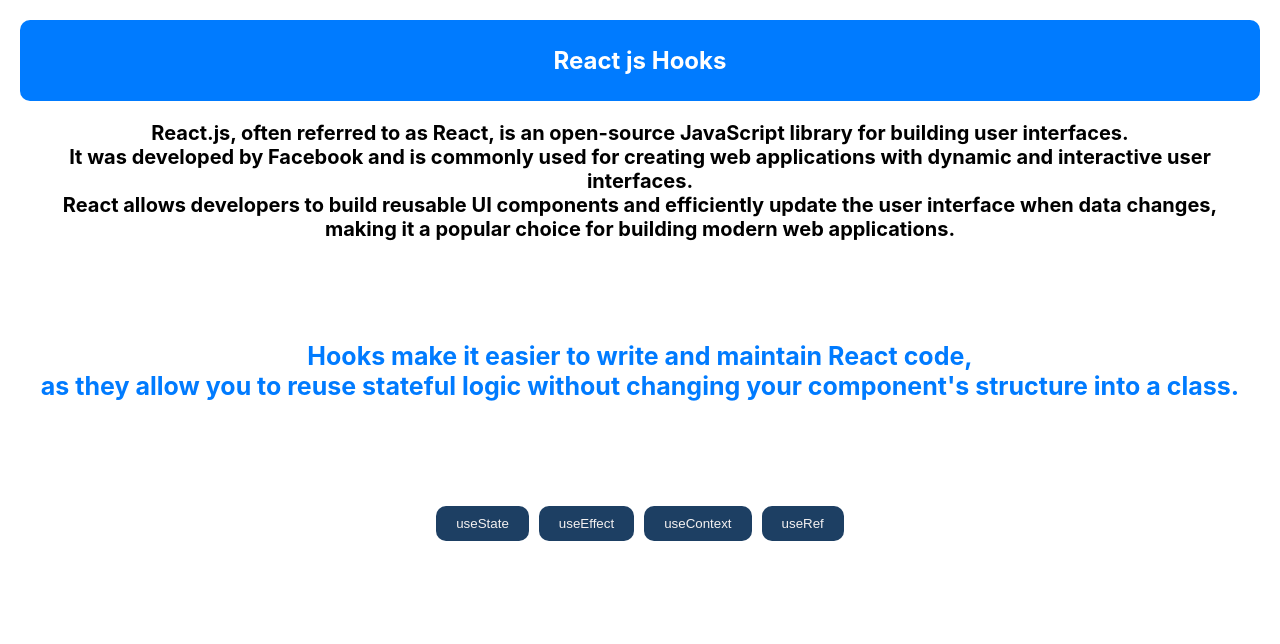
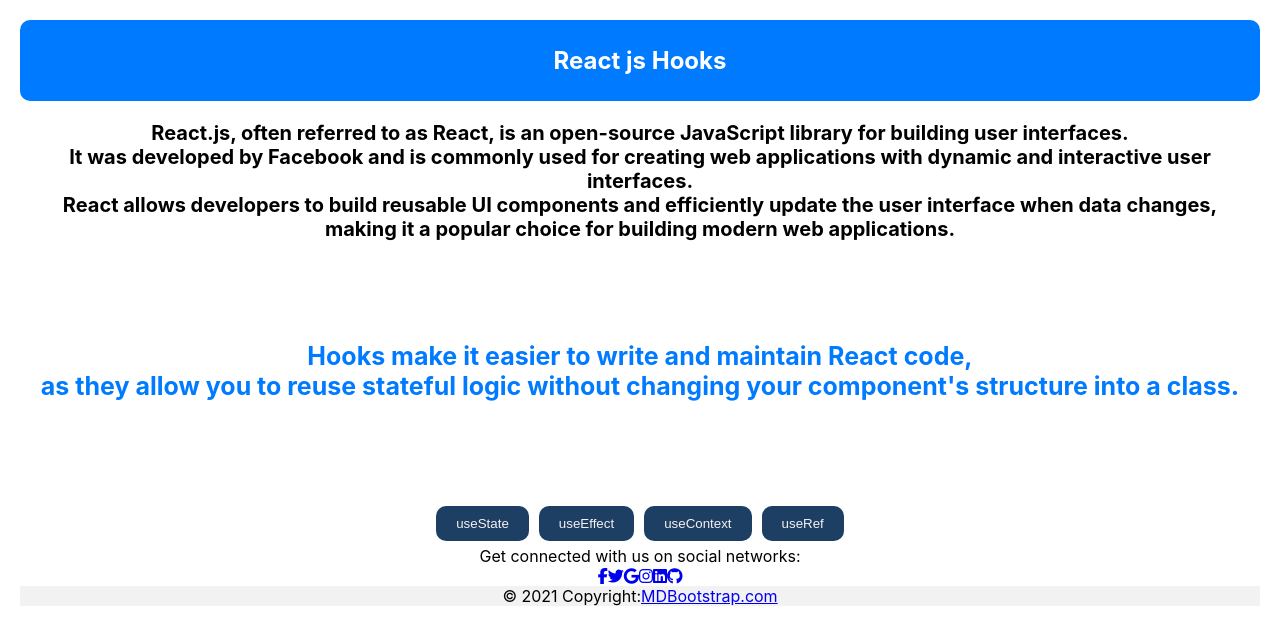
Before and after one commit to athuljain/React-Js-Hooks, a React (Create React App) app: page / in a window 1280 px wide. Shown: the top 644 px of the page. Built offline with nearby package versions, Linux system fonts and the light colour scheme.

Commit message:
footer commit

```diff
--- a/package.json
+++ b/package.json
@@ -3,9 +3,11 @@
   "version": "0.1.0",
   "private": true,
   "dependencies": {
+    "@fortawesome/fontawesome-free": "^6.4.2",
     "@testing-library/jest-dom": "^5.17.0",
     "@testing-library/react": "^13.4.0",
     "@testing-library/user-event": "^13.5.0",
+    "mdb-react-ui-kit": "^6.2.0",
     "react": "^18.2.0",
     "react-dom": "^18.2.0",
     "react-router-dom": "^6.15.0",
--- /dev/null
+++ b/src/Components/Footer.jsx
@@ -0,0 +1,52 @@
+
+import React from 'react';
+import { MDBFooter,  MDBIcon } from 'mdb-react-ui-kit';
+import '@fortawesome/fontawesome-free/css/all.min.css';
+
+
+
+
+export default function Footer(){
+
+    return(
+        <div>
+        <MDBFooter bgColor='light' className='text-center text-lg-start text-muted'>
+      <section className='d-flex justify-content-center justify-content-lg-between p-4 border-bottom'>
+        <div className='me-5 d-none d-lg-block'>
+          <span>Get connected with us on social networks:</span>
+        </div>
+
+        <div>
+        <a href='https://www.facebook.com/' className='me-4 text-reset'>
+  <MDBIcon color='secondary' fab icon='facebook-f' />
+</a>
+<a href='https://twitter.com/' className='me-4 text-reset'>
+  <MDBIcon color='secondary' fab icon='twitter' />
+</a>
+<a href='https://www.google.com/' className='me-4 text-reset'>
+  <MDBIcon color='secondary' fab icon='google' />
+</a>
+<a href='https://www.instagram.com/' className='me-4 text-reset'>
+  <MDBIcon color='secondary' fab icon='instagram' />
+</a>
+<a href='https://www.linkedin.com/' className='me-4 text-reset'>
+  <MDBIcon color='secondary' fab icon='linkedin' />
+</a>
+<a href='https://github.com/' className='me-4 text-reset'>
+  <MDBIcon color='secondary' fab icon='github' />
+</a>
+
+        </div>
+      </section>
+
+
+      <div className='text-center p-4' style={{ backgroundColor: 'rgba(0, 0, 0, 0.05)' }}>
+        © 2021 Copyright:
+        <a className='text-reset fw-bold' href='https://mdbootstrap.com/'>
+          MDBootstrap.com
+        </a>
+      </div>
+    </MDBFooter>
+        </div>
+    )
+}
--- a/src/Components/MainPage.jsx
+++ b/src/Components/MainPage.jsx
@@ -1,5 +1,6 @@
 import { useNavigate } from "react-router-dom";
 import "../Styles/MainPage.css";
+import Footer from "./Footer";
 
 export default function MainPage() {
   const navigate = useNavigate();
@@ -49,6 +50,7 @@ export default function MainPage() {
         <button onClick={UseContextPage}>useContext</button>
         <button onClick={UseRefPage}>useRef</button>
       </div>
+      < Footer />
     </div>
   );
 }
```
Also changed, not shown: 1 other file (tests, documents, lock files or other folders).
